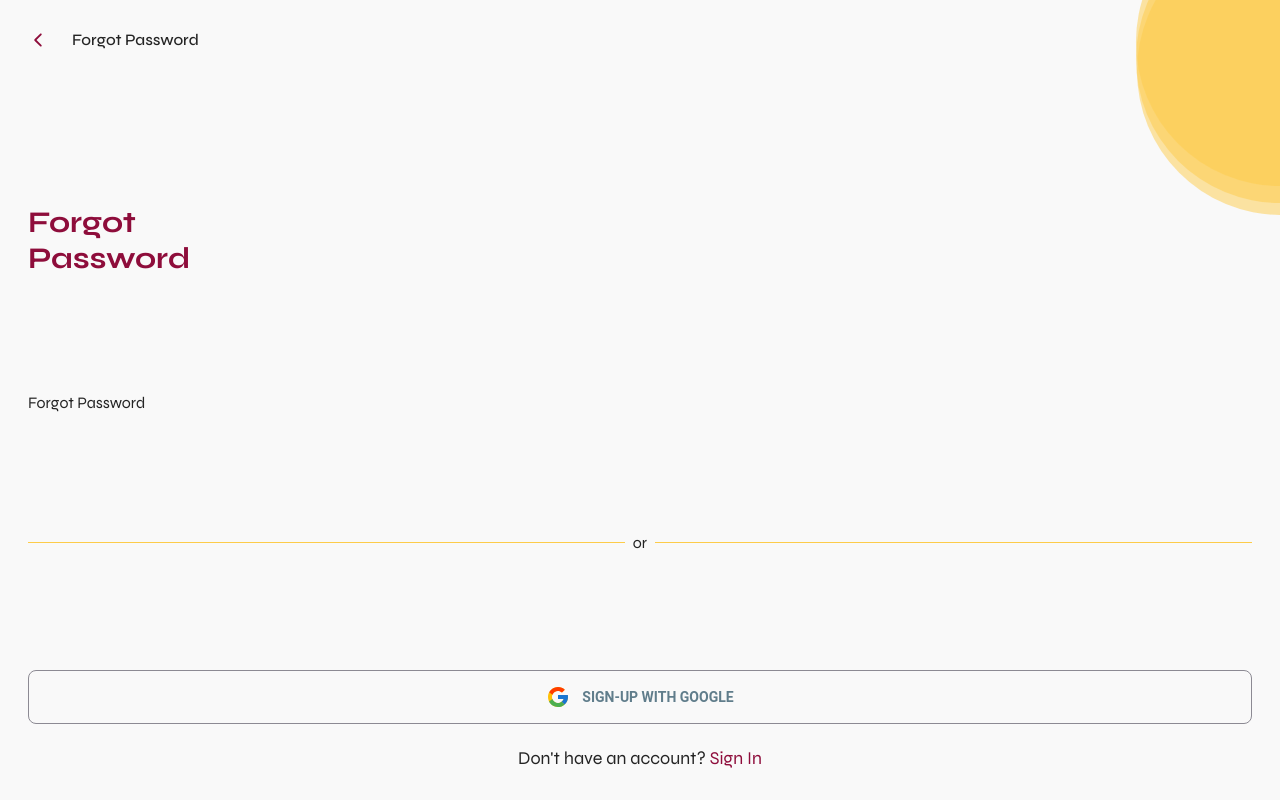
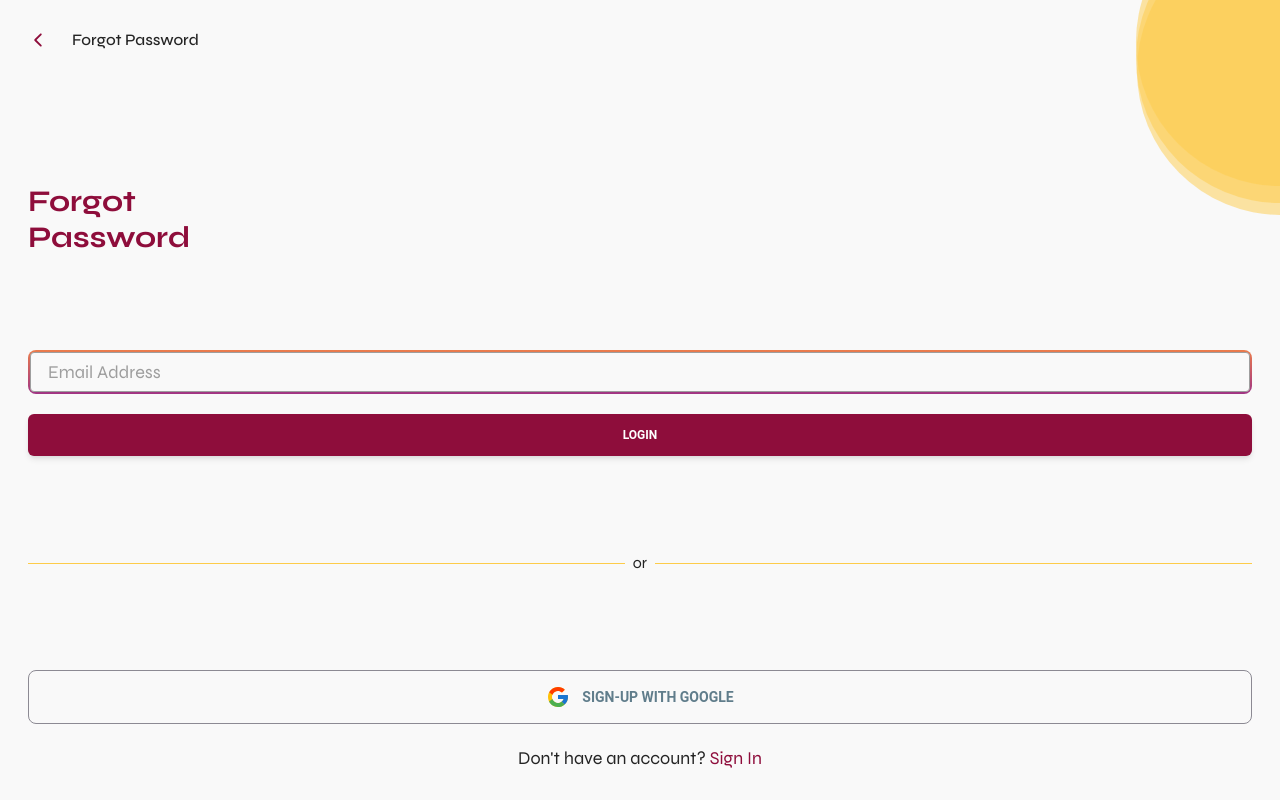
Before and after one commit to BamBam-Automation/jaiye, a React (Create React App) app: page /history in a window 1280 px wide. Both pictures are taken after a click on the element "Forgot Password". Built offline with nearby package versions, Linux system fonts and the light colour scheme.

Commit message:
Forgot password form done

```diff
--- a/src/Pages/Membership.jsx
+++ b/src/Pages/Membership.jsx
@@ -9,6 +9,7 @@ import PageTitle from "../utils/PageTitle";
 import { useNavigate } from "react-router-dom";
 // import axiosInstance from "../utils/axios/axios";
 import { Button } from "@material-tailwind/react";
+import ForgotPassword from "./membershipForms/ForgotPassword";
 
 const Membership = () => {
   // State for Visible Form
@@ -94,7 +95,7 @@ const Membership = () => {
     } else if (signUpForm === 1) {
       return <SignUp />;
     } else {
-      return "Forgot Password";
+      return <ForgotPassword />;
     }
   };
 
--- a/src/Pages/membershipForms/ForgotPassword.jsx
+++ b/src/Pages/membershipForms/ForgotPassword.jsx
@@ -0,0 +1,102 @@
+import { Alert, Spinner } from "@material-tailwind/react";
+import React, { useState } from "react";
+import Input from "../../components/Input";
+import PrimaryButton from "../../components/PrimaryButton";
+import axiosInstance from "../../utils/axios/axios";
+import { BsPatchCheck } from "react-icons/bs";
+import { CiWarning } from "react-icons/ci";
+import { BiHide, BiShowAlt } from "react-icons/bi";
+
+const ForgotPassword = () => {
+  const [alert, setAlert] = useState(false);
+  const [bgColor, setBgColor] = useState("");
+  const [icon, setIcon] = useState("");
+  const [email, setEmail] = useState("");
+  const [response, setResponse] = useState("");
+  const [password, setPassword] = useState("");
+  const [mail, setMail] = useState(true);
+  const [showPassword, setShowPassword] = useState(false);
+  const [loading, setLoading] = useState(false);
+
+  const handleSubmit = () => {
+    console.log(email);
+    setLoading(true);
+    axiosInstance
+      .post(`forgotpassword?email=${email}&callbackUrl=/join`)
+      .then((res) => {
+        console.log(res);
+        setAlert(!alert);
+        setBgColor("green");
+        setIcon(<BsPatchCheck />);
+        setResponse("Request Successful! Check your mail");
+        setLoading(false);
+      })
+      .catch((err) => {
+        console.log(err);
+        setAlert(!alert);
+        setBgColor("red");
+        setIcon(<CiWarning />);
+        setResponse("Request Failed. Try again!");
+      });
+  };
+
+  return (
+    <form className="grid gap-5">
+      {alert && (
+        <Alert
+          animate={{
+            mount: { y: 0 },
+            unmount: { y: 0 },
+          }}
+          color={bgColor}
+          icon={icon}
+          className="absolute h-auto top-8 w-11/12 right-5"
+        >
+          {response}
+        </Alert>
+      )}
+      {mail && (
+        <Input
+          label={"Email Address"}
+          type={"email"}
+          id={"email"}
+          value={email}
+          onChange={(e) => {
+            setEmail(e.target.value);
+          }}
+        />
+      )}
+      {!mail && (
+        <div className="relative">
+          <Input
+            label={"Password"}
+            type={showPassword ? "text" : "password"}
+            id={"password"}
+            value={password}
+            onChange={(e) => {
+              setPassword(e.target.value);
+            }}
+          />
+          {!showPassword && (
+            <BiShowAlt
+              className="bg-[#F9F9F9] absolute text-primary/25 h-8 top-2 right-3 w-8"
+              onClick={() => setShowPassword(!showPassword)}
+            />
+          )}
+          {showPassword && (
+            <BiHide
+              className="bg-[#F9F9F9] absolute text-primary/25 h-8 top-2 right-3 w-8"
+              onClick={() => setShowPassword(!showPassword)}
+            />
+          )}
+        </div>
+      )}
+      <PrimaryButton
+        onClick={handleSubmit}
+        text={loading ? <Spinner color="pink" /> : "Login"}
+      />
+    </form>
+  );
+};
+
+export default ForgotPassword;
--- a/src/Pages/membershipForms/SiginIn.jsx
+++ b/src/Pages/membershipForms/SiginIn.jsx
@@ -1,6 +1,6 @@
 import React from "react";
 import Input from "../../components/Input";
-import { Link, useNavigate } from "react-router-dom";
+import { useNavigate } from "react-router-dom";
 import PrimaryButton from "../../components/PrimaryButton";
 import axiosInstance from "../../utils/axios/axios";
 import { useState } from "react";
```
